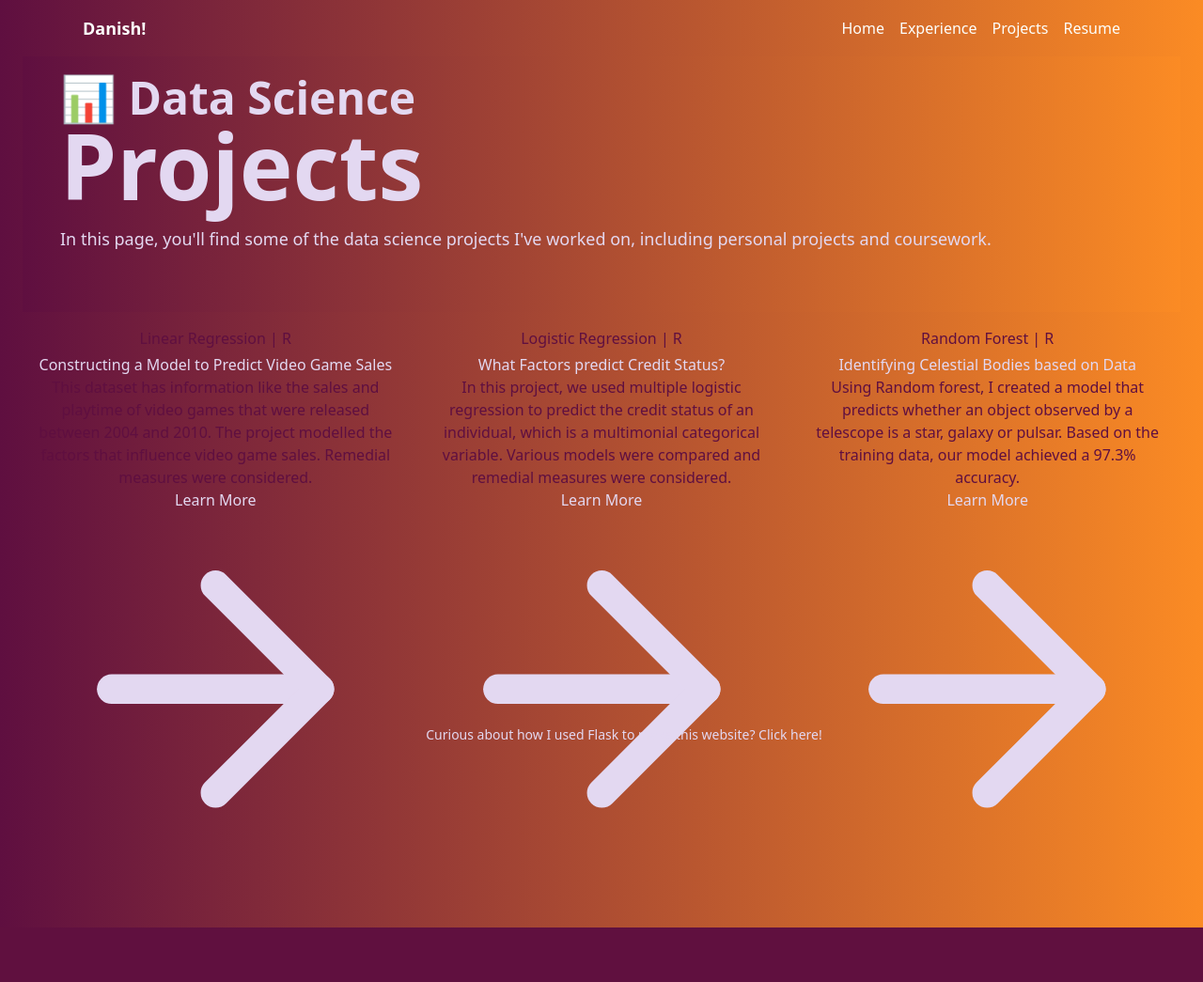
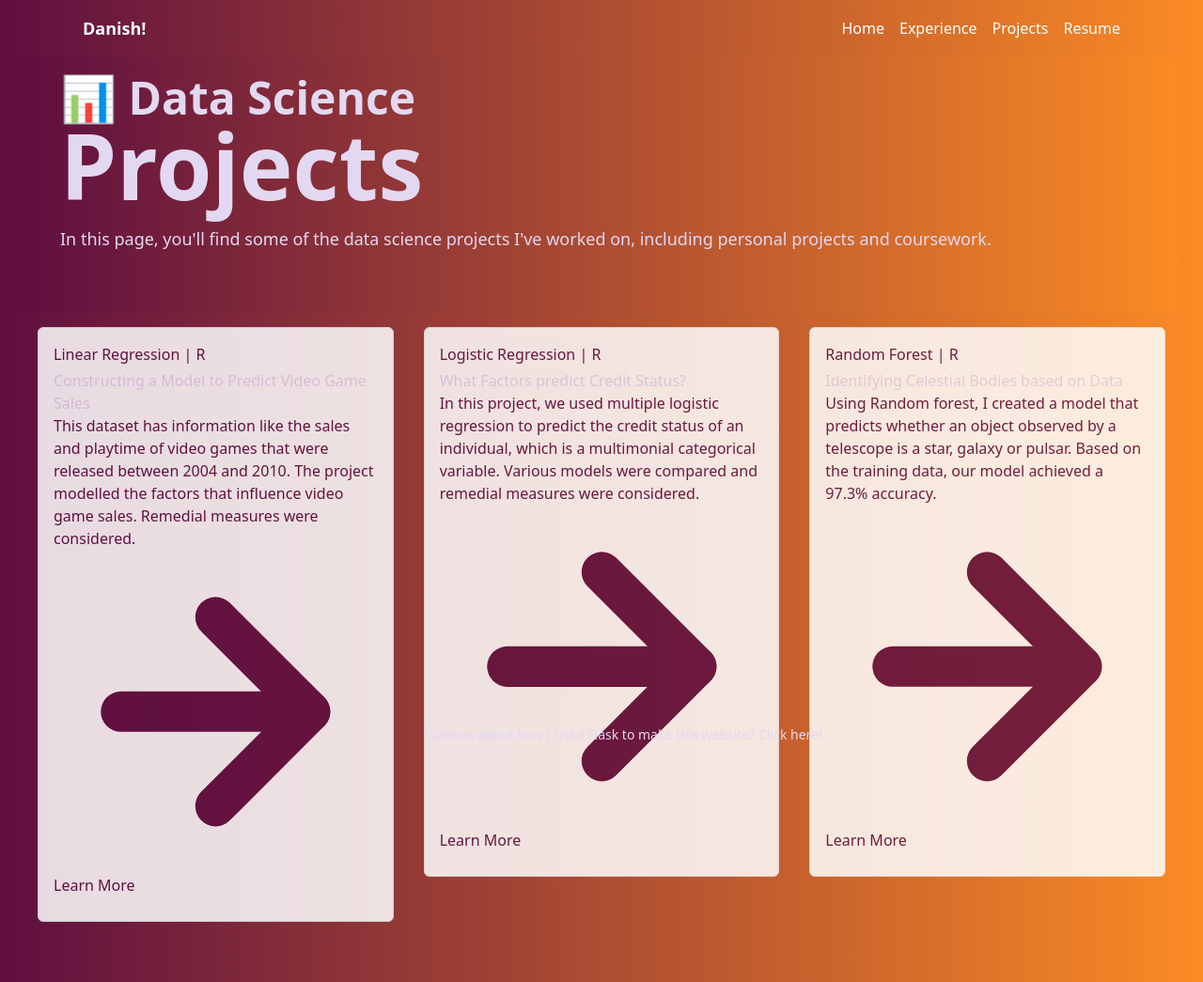
Before and after one commit to not-danish/portfolio-website, a Flask app: page /projects in a window 1280 px wide. Shown: the whole page at 94% size. Before the commit the page ends 987 px from the top, so only its background shows below. Run offline with Flask 3, Linux system fonts and the light colour scheme; style sheets or scripts are compiled from the project's sources.

Commit message:
cosmetic changes to projects page

```diff
--- a/templates/components/projects_card.html
+++ b/templates/components/projects_card.html
@@ -1,13 +1,20 @@
 <div class="p-4">
-    <div class="h-full bg-gray-100 bg-opacity-75 px-8 pt-16 pb-20 rounded-lg overflow-hidden text-center relative">
+    <div class="h-full bg-white opacity-85 border border-gray-200 rounded-md p-4 transition duration-300 ease-in-out transform hover:shadow-lg hover:-translate-y-1">
         <h2 class="tracking-widest text-xs title-font font-medium text-[#5F0F40] mb-1">{{ project.topic }}</h2>
+        <div class="flex flex-col justify-between h-full" style="margin-bottom: 10px;">
+            <div>
                 <h1 class="title-font sm:text-2xl text-xl font-medium text-gray-900 mb-3">{{ project.title }}</h1>
                 <p class="leading-relaxed mb-3 text-[#5F0F40]">{{ project.subtitle }}</p>
-        <a href="{{ project.link }}" class="text-purple-500 inline-flex items-center">Learn More
-            <svg class="w-4 h-4 ml-2" viewBox="0 0 24 24" stroke="currentColor" stroke-width="2" fill="none" stroke-linecap="round" stroke-linejoin="round">
+            </div>
+            <div class="mb-10">
+            <a href="{{ project.link }}" class="text-[#5F0F40] hover:text[#gray-300] inline-flex items-center">
+                <svg class="w-4 h-4 mr-2" viewBox="0 0 24 24" stroke="currentColor" stroke-width="3" fill="none" stroke-linecap="round" stroke-linejoin="round">
                     <path d="M5 12h14"></path>
                     <path d="M12 5l7 7-7 7"></path>
                 </svg>
+                Learn More
             </a>
          </div>
         </div>
+    </div>
+</div>
```
Lines whose indentation alone changed are shown as unchanged.
